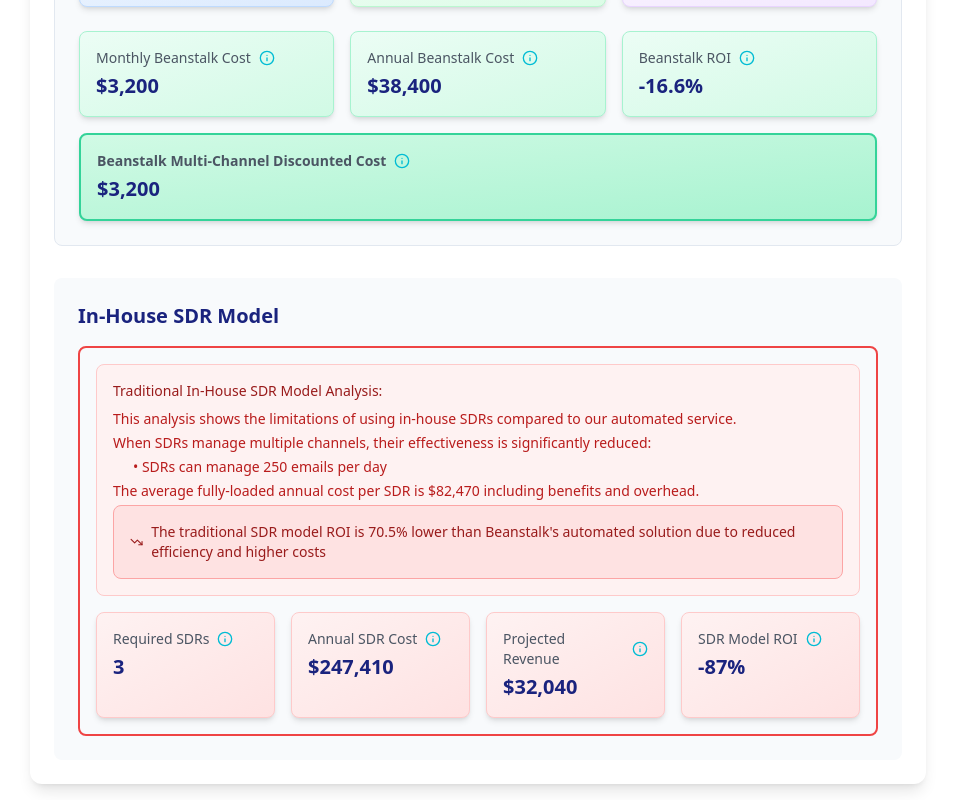
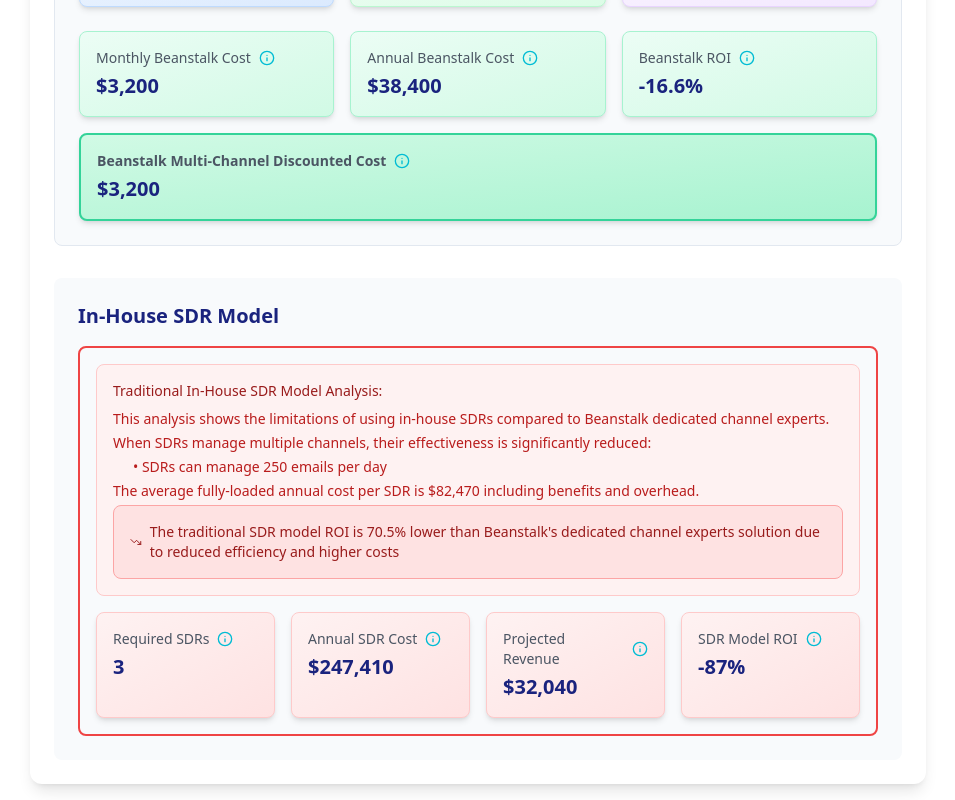
Before and after one commit to Beanstalk-Consulting/cold-email-roi-calculator, a React (Vite) app: page / in a window 1280 px wide. Shown: the part 1308-2108 px from the top of the page, without its empty margins (162-1117 px from the left). Built offline with nearby package versions, Linux system fonts and the light colour scheme.

Commit message:
Refactor: Update SDR model comparison text
Update the text in SDRMetrics.tsx to reflect "Beanstalk dedicated channel experts" instead of "automated".

```diff
--- a/src/components/calculator/SDRMetrics.tsx
+++ b/src/components/calculator/SDRMetrics.tsx
@@ -36,12 +36,12 @@ export const SDRMetrics = ({
       <div className="p-4 bg-red-50 border border-red-200 rounded-lg mb-4">
         <h4 className="text-sm font-medium text-red-800 mb-2">Traditional In-House SDR Model Analysis:</h4>
         <div className="text-sm text-red-700 space-y-1">
-          <p>This analysis shows the limitations of using in-house SDRs compared to our automated service.</p>
+          <p>This analysis shows the limitations of using in-house SDRs compared to Beanstalk dedicated channel experts.</p>
           <p>When SDRs manage multiple channels, their effectiveness is significantly reduced:</p>
           <ul className="list-disc pl-5 space-y-1 mt-2">
             <p>• SDRs can manage 250 emails per day</p>
-            {includeLinkedIn && <p>• LinkedIn outreach drops to 11 messages per day (vs. 22 with automation)</p>}
-            {includeColdCalling && <p>• Cold calling requires twice as many SDRs to match automated performance</p>}
+            {includeLinkedIn && <p>• LinkedIn outreach drops to 11 messages per day (vs. 22 with Beanstalk dedicated channel experts)</p>}
+            {includeColdCalling && <p>• Cold calling requires twice as many SDRs to match Beanstalk dedicated channel experts performance</p>}
           </ul>
           <p>The average fully-loaded annual cost per SDR is {formatCurrency(82470)} including benefits and overhead.</p>
           {beanstalkRoi && (
@@ -51,7 +51,7 @@ export const SDRMetrics = ({
                   <TrendingDown className="h-4 w-4" />
                   <span>
                     The traditional SDR model ROI is {formatPercent(Math.abs(roiDifference))} lower
-                    than Beanstalk's automated solution due to reduced efficiency and higher costs
+                    than Beanstalk's dedicated channel experts solution due to reduced efficiency and higher costs
                   </span>
                 </div>
               </AlertDescription>
```
